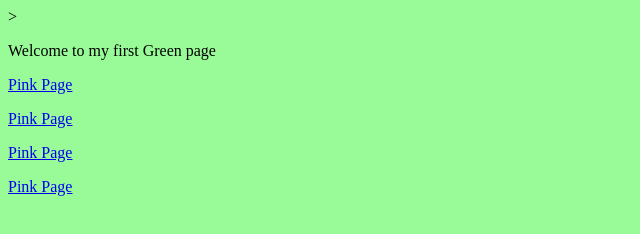
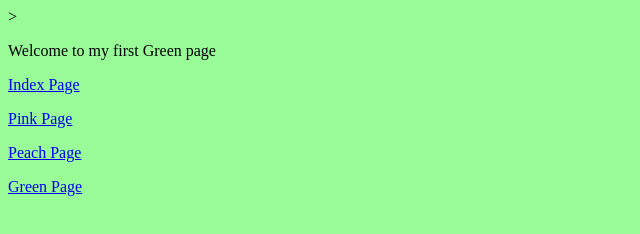
Before and after one commit to Esperna/practice, a plain HTML site: page green.html in a window 1280 px wide. Shown: the full height of the page, 0-640 px from the left. Drawn offline with Linux system fonts and the light colour scheme.

Commit message:
modified html link name

```diff
--- a/green.html
+++ b/green.html
@@ -4,9 +4,9 @@
     </head>
     <body bgcolor="98FB98">
         <p>Welcome to my first Green page</p>
-        <p><a href="index.html">Pink Page</a></p>
+        <p><a href="index.html">Index Page</a></p>
         <p><a href="pink.html">Pink Page</a></p>
-        <p><a href="peach.html">Pink Page</a></p>
-        <p><a href="green.html">Pink Page</a></p>
+        <p><a href="peach.html">Peach Page</a></p>
+        <p><a href="green.html">Green Page</a></p>
     </body>
 </html>
```
Also changed, not shown: index.html (+3 -3 lines), peach.html (+3 -3 lines), pink.html (+3 -3 lines).
